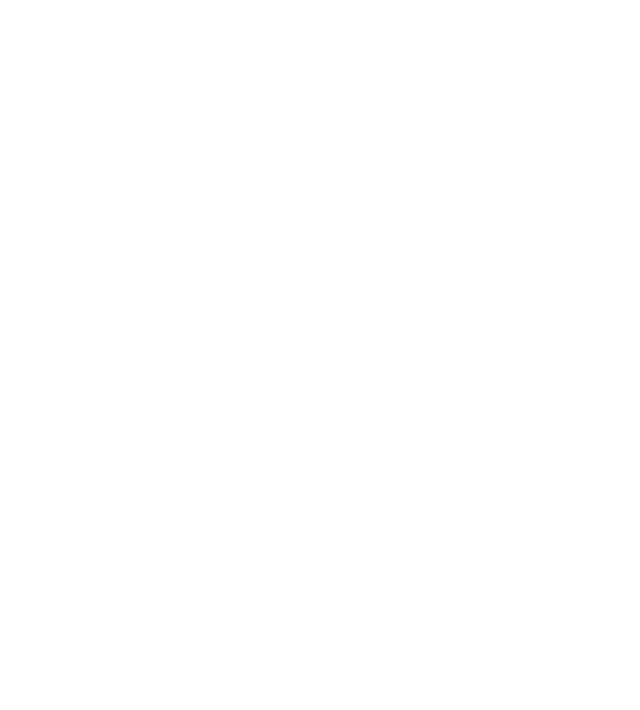
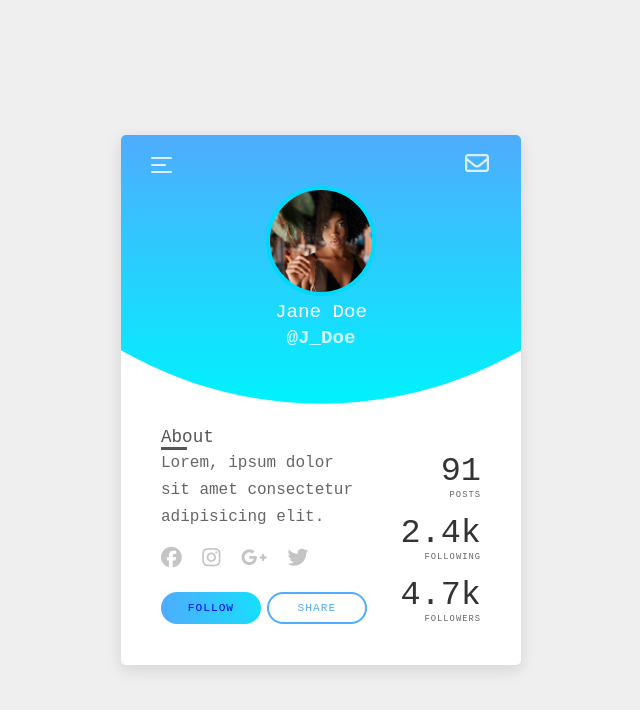
Before and after one commit to jbevk94/Animated-Profile-Card, a plain HTML site: page index.html in a window 1280 px wide. Shown: the whole page, without its empty margins (319-959 px from the left). Drawn offline with Linux system fonts and the light colour scheme.

Commit message:
Animated Profile Card made with HTML, CSS, and JS

```diff
--- a/app.js
+++ b/app.js
@@ -0,0 +1,17 @@
+const image = document.querySelector('.image');
+const hover = document.querySelector('.hover');
+const modal = document.querySelector('.modal')
+const close = document.querySelector('.close')
+
+function show(){
+    hover.classList.add('active');
+    modal.classList.add('show');
+}
+
+function hide(){
+    hover.classList.remove('active');
+    modal.classList.remove('show');
+}
+
+image.addEventListener('click', show);
+close.addEventListener('click', hide);
--- a/index.html
+++ b/index.html
@@ -1,11 +1,86 @@
 <!DOCTYPE html>
 <html lang="en">
-<head>
-    <meta charset="UTF-8">
-    <meta name="viewport" content="width=device-width, initial-scale=1.0">
+  <head>
+    <meta charset="UTF-8" />
+    <meta name="viewport" content="width=device-width, initial-scale=1.0" />
+    <script
+      src="https://kit.fontawesome.com/b9441d64a8.js"
+      crossorigin="anonymous"
+    ></script>
+    <link rel="stylesheet" href="style.css" />
     <title>Animated Profile Card</title>
-</head>
-<body>
+  </head>
+  <body>
+      <div class="modal">
+          <img src="img/girl.jpg" alt="">
+          <div class="close"></div>
+      </div>
+    <div class="container">
+      <div class="card">
+        <div class="header">
+          <div class="hamburger-menu">
+            <div class="center"></div>
+          </div>
+          <a href="#" class="mail">
+            <i class="far fa-envelope"></i>
+          </a>
+          <div class="main">
+            <div class="image">
+              <div class="hover">
+                <i class="fas fa-camera fa-2x"></i>
+              </div>
+            </div>
+            <h3 class="name">Jane Doe</h3>
+            <h3 class="sub-name">@J_Doe</h3>
+          </div>
+        </div>
 
-</body>
+        <div class="content">
+          <div class="left">
+            <div class="about-container">
+              <h3 class="title">About</h3>
+              <p class="text">
+                Lorem, ipsum dolor sit amet consectetur adipisicing elit.
+              </p>
+              <div class="icons-container">
+                <a href="#" class="icon">
+                  <i class="fab fa-facebook"></i>
+                </a>
+                <a href="#" class="icon">
+                  <i class="fab fa-instagram"></i>
+                </a>
+                <a href="#" class="icon">
+                  <i class="fab fa-google-plus-g"></i>
+                </a>
+                <a href="#" class="icon"><i class="fab fa-twitter"></i></a>
+              </div>
+              <div class="buttons-wrap">
+                <div class="follow-wrap">
+                  <a href="#" class="follow">Follow</a>
+                </div>
+                <div class="share-wrap">
+                  <a href="#" class="share">Share</a>
+                </div>
+              </div>
+            </div>
+          </div>
+          <div class="right">
+            <div>
+                <h3 class="number">91</h3>
+                <h3 class="number-title">Posts</h3>
+            </div>
+            <div>
+                <h3 class="number">2.4k</h3>
+                <h3 class="number-title">Following</h3>
+            </div>
+            <div>
+                <h3 class="number">4.7k</h3>
+                <h3 class="number-title">Followers</h3>
+            </div>
+          </div>
+        </div>
+      </div>
+    </div>
+    <script src="app.js"></script>
+  </body>
 </html>
--- a/style.css
+++ b/style.css
@@ -0,0 +1,431 @@
+* {
+  padding: 0;
+  margin: 0;
+  box-sizing: border-box;
+  font-family: "Courier New", Courier, monospace;
+}
+
+body {
+  background-color: #efefef;
+}
+
+.container {
+  padding: 20px;
+  display: flex;
+  justify-content: center;
+  align-items: center;
+  min-height: 100vh;
+}
+.card {
+  position: relative;
+  width: 400px;
+  background-color: #fff;
+  border-radius: 5px;
+  box-shadow: 0 5px 15px 1px rgba(0, 0, 0, 0.1);
+  overflow: hidden;
+}
+
+.card:before {
+  content: "";
+  position: absolute;
+  width: 100%;
+  height: 270px;
+  top: 0;
+  left: 0;
+  background-image: linear-gradient(to top, #00f2fe, #4facfe);
+  clip-path: circle(400px at 50% -48.5%);
+}
+
+.header {
+  position: relative;
+  height: 265px;
+}
+
+.mail {
+  position: absolute;
+  top: 1rem;
+  right: 2rem;
+  font-size: 1.5rem;
+  color: #fff;
+  opacity: 0.8;
+  transition: 0.3s;
+  z-index: 3;
+}
+
+.mail:hover {
+  opacity: 1;
+}
+
+.hamburger-menu {
+  position: absolute;
+  width: 21px;
+  height: 16px;
+  top: 1.4rem;
+  left: 1.9rem;
+  z-index: 3;
+  cursor: pointer;
+  transition: 3s;
+  opacity: 0.8;
+}
+
+.hamburger-menu:hover {
+  opacity: 1;
+}
+
+.hamburger-menu .center {
+  position: absolute;
+  height: 2px;
+  width: 70%;
+  top: 50%;
+  transform: translateY(-50%);
+  background-color: #fff;
+  border-radius: 1px;
+}
+
+.hamburger-menu:before,
+.hamburger-menu:after {
+  content: "";
+  position: absolute;
+  width: 100%;
+  height: 2px;
+  border-radius: 1px;
+  background-color: #fff;
+}
+
+.hamburger-menu:before {
+  top: 0;
+}
+
+.hamburger-menu:after {
+  bottom: 0;
+}
+
+.main {
+  position: absolute;
+  width: 100%;
+  height: 100%;
+  top: 0;
+  left: 0;
+  display: flex;
+  flex-direction: column;
+  justify-content: center;
+  align-items: center;
+}
+
+.main .image {
+  position: relative;
+  width: 110px;
+  height: 110px;
+  border-radius: 50%;
+  background: url("img/girl.jpg") no-repeat center / cover;
+  border: 4px solid #00d8fe;
+  margin-bottom: 2px;
+  overflow: hidden;
+  cursor: pointer;
+}
+
+.image .hover {
+  position: absolute;
+  width: 100%;
+  height: 100%;
+  top: 0;
+  left: 0;
+  background-color: rgba(79, 172, 254, 0.7);
+  display: flex;
+  justify-content: center;
+  align-items: center;
+  color: #fff;
+  transition: 0.5s;
+  opacity: 0;
+}
+
+.image:hover .hover {
+  opacity: 1;
+}
+
+.hover.active{
+    opacity: 1;
+}
+
+.name {
+  font-size: 1.2rem;
+  color: #fff;
+  font-weight: 500;
+  line-height: 1;
+  margin: 5px 0;
+}
+
+.sub-name {
+  font-family: "Courier New", Courier, monospace;
+  font-size: 1.2rem;
+  color: #fff;
+  opacity: 0.8;
+}
+
+.content {
+  display: flex;
+  padding: 1.7rem 2.5rem 2.6rem 2.5rem;
+}
+
+.right {
+    padding-top: 1.5rem;
+  display: flex;
+  flex-direction: column;
+  text-align: right;
+  align-items: flex-end;
+  justify-content: space-between;
+  margin-left: 2.1rem;
+}
+
+.number{
+    font-size: 2.1rem;
+    font-weight: 200;
+    color: #333;
+    line-height: 1.2;
+}
+
+.number-title{
+    font-size: .55rem;
+    color: #666;
+    font-weight: 400;
+    line-height: 1;
+    letter-spacing: 1px;
+    text-transform: uppercase;
+}
+
+.title{
+    position: relative;
+    color: #555;
+    font-weight: 500;
+    font-size: 1.1rem;
+    padding: 0 0 3px 0;
+    display: inline-block;
+}
+
+.title:after{
+    content: '';
+    position: absolute;
+    height: 3px;
+    width: 50%;
+    background-color: #555;
+    bottom: 0;
+    left: 0;
+}
+
+.text{
+    color: #666;
+    font-weight: 300;
+    line-height: 1.7;
+}
+
+.icons-container{
+    padding: 1rem 0;
+}
+
+.icon{
+    color: #c4c4c4;
+    font-size: 1.3rem;
+    text-decoration: none;
+    margin-right: 8px;
+    transition: .3s;
+}
+
+.icon:hover{
+    color: #4facfe;
+}
+
+.buttons-wrap{
+    display: flex;
+    margin-top: 5px;
+}
+
+.follow-wrap, .share-wrap{
+    flex: 4;
+    display: flex;
+    justify-content: center;
+    align-items:center;
+    transition: .5s;
+}
+
+.follow-wrap:hover, .share-wrap:hover{
+    flex: 5;
+}
+
+.follow{
+   padding: 9.6px 0;
+   width: 100%;
+   background: linear-gradient(to right, #4facfe 0%, #00f2fe 140%);
+   text-align:center;
+   text-decoration: none;
+    font-size: .7rem;
+    letter-spacing: 1px;
+    text-transform: uppercase;
+    border-radius: 18.1px;
+    margin-right: 3px;
+
+}
+
+.share{
+    padding: 7.6px 0;
+   width: 100%;
+   border: 2px solid #4facfe;
+   color: #4facfe;
+   text-align:center;
+   text-decoration: none;
+    font-size: .7rem;
+    letter-spacing: 1px;
+    text-transform: uppercase;
+    border-radius: 18.1px;
+    margin-left: 3px;
+}
+
+.modal{
+    position: fixed;
+    width: 100%;
+    height: 100vh;
+    background-color: rgba(0,0,0,0.8);
+    z-index: -1;
+    opacity: 0;
+    transition: .5s;
+}
+
+.modal img{
+   position: absolute;
+   top: 25%;
+   left: 50%;
+   transform: translate(-50%, -50%) scale(.3);
+   max-width: 100%;
+   max-height: 100%;
+   transition: .5s;
+}
+
+.modal.show{
+    opacity: 1;
+    z-index: 99;
+}
+
+.modal.show img{
+    top: 50%;
+    transform: translate(-50%, -50%) scale(1);
+}
+.close{
+    position: absolute;
+    top: 1rem;
+    right: 1rem;
+    width: 30px;
+    height: 30px;
+    cursor: pointer;
+    transition: .3s;
+}
+
+.close:hover{
+    opacity: .5;
+}
+
+.close:before, .close:after{
+    content: '';
+    position: absolute;
+    width: 100%;
+    height: 3px;
+    border-radius: 1.5px;
+    top:50%;
+    left: 50%;
+    background-color: #fff;
+}
+
+.close:before{
+    transform: translate(-50%, -50%) rotate(45deg);
+}
+
+.close:after{
+    transform: translate(-50%, -50%) rotate(135deg);
+}
+
+@media(max-width: 410px){
+    .content{
+        flex-direction: column;
+    }
+
+    .right{
+        flex-direction: row;
+        text-align: center;
+        justify-content: space-around;
+        align-items: center;
+        margin: 0;
+    }
+}
+
+@media (max-width: 370px){
+    .header{
+        height: 230px;
+    }
+
+    .card:before{
+        clip-path: circle(400px at 50% -74.5%);
+        height: 230px;
+    }
+
+    .hamburger-menu{
+        width: 16px;
+        height: 12px;
+        top: 1.1rem;
+        left: 1.5rem;
+    }
+
+    .mail{
+        font-size: 1.1rem;
+        top: .75rem;
+        right: 1.1rem;
+    }
+
+    .main .image{
+        width: 90px;
+        height: 90px;
+        border-width: 3px;
+    }
+
+    .name, .sub-name{
+        font-size: 1rem;
+    }
+
+    .content{
+        padding: 1.2rem 1.8rem 1.8rem 1.8rem;
+    }
+
+    .number{
+        font-size: 1.8rem;
+    }
+
+    .number-title{
+        font-size: .4rem;
+    }
+
+    .right{
+        padding-top: 1rem;
+    }
+    .title{
+        font-size: .9rem;
+        margin-bottom: .5rem;
+    }
+    .text{
+        font-size: .8rem;
+    }
+    .icons-container{
+        padding: .5rem 0;
+    }
+    .icon{
+        font-size: 1.1rem;
+    }
+
+    .follow{
+        padding: 7.6px 0;
+        border-radius: 14.6px;
+        font-size: .6rem;
+    }
+    .share{
+        padding: 5.6px 0;
+        border-radius: 14.6px;
+        font-size: .6rem;
+    }
+
+}
```
Also changed, not shown: img/girl.jpg (added).
